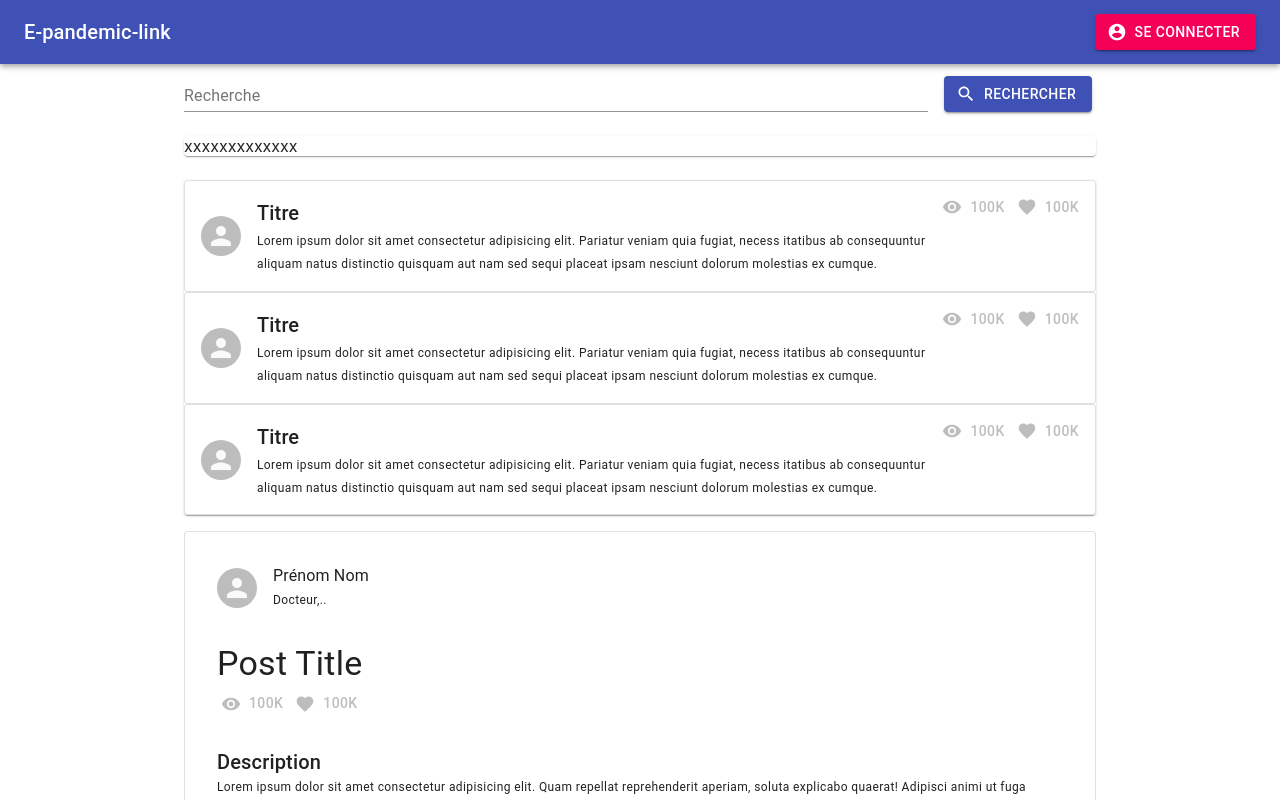
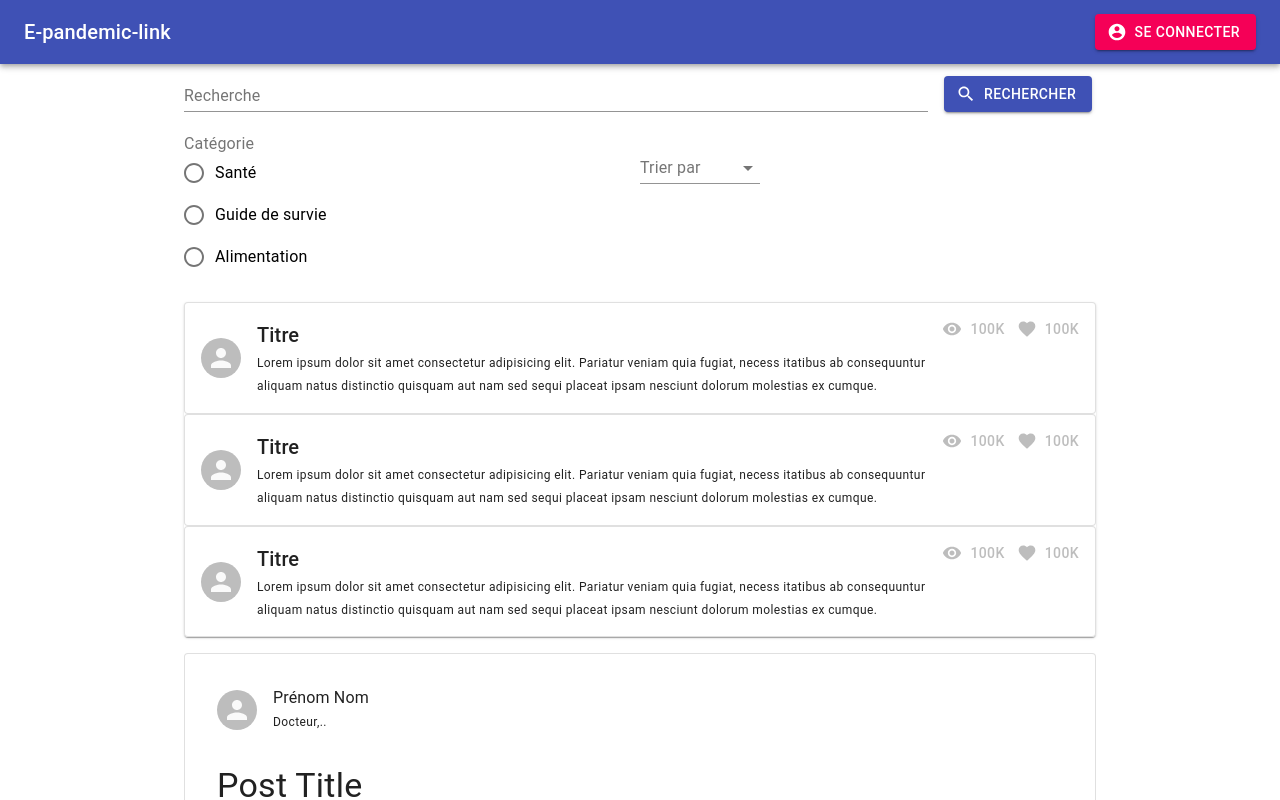
Before and after one commit to andolalaina/react-e-pandemic-link, a React (Create React App) app: page / in a window 1280 px wide. Shown: the top 800 px of the page. Built offline with nearby package versions, Linux system fonts and the light colour scheme.

Commit message:
Added search filter

```diff
--- a/src/components/Search.tsx
+++ b/src/components/Search.tsx
@@ -1,8 +1,16 @@
-import { Button, Paper, Container, Grid, TextField, Typography } from "@material-ui/core";
+import { FormLabel, FormControlLabel, Radio, Button, Paper, Container, Grid, TextField, Typography, Select, MenuItem, FormControl, InputLabel, makeStyles, createStyles, Theme, RadioGroup } from "@material-ui/core";
 import { SearchOutlined } from "@material-ui/icons";
 import React from "react";
 
+const useStyles = makeStyles((theme: Theme) =>
+createStyles({
+    formControl: {
+        minWidth: 120,
+    }
+}));
+
 export default function Search(props) {
+    const classes = useStyles()
     return(
         <Container maxWidth="md">
         <Grid container spacing={3}>
@@ -16,14 +24,26 @@ export default function Search(props) {
                     </Button>
                 </Grid>
             </Grid>
-            <Grid item xs={12}>
-                <Paper>
-                    <form>
-                        {props.filter}
-
-                    </form>
-                    xxxxxxxxxxxxx
-                </Paper>
+            <Grid item xs={12} container>
+                <Grid item xs={6}>
+                    <FormControl component="fieldset">
+                        <FormLabel component="legend">Catégorie</FormLabel>
+                        <RadioGroup aria-label="category" name="category">
+                            <FormControlLabel value="health" control={<Radio />} label="Santé" />
+                            <FormControlLabel value="survival" control={<Radio />} label="Guide de survie" />
+                            <FormControlLabel value="food" control={<Radio />} label="Alimentation" />
+                        </RadioGroup>
+                    </FormControl>
+                </Grid>
+                <Grid item xs={6}>
+                    <FormControl className={classes.formControl}>
+                        <InputLabel id="search-sort">Trier par</InputLabel>
+                        <Select labelId="search-sort" autoWidth>
+                            <MenuItem value="top">Pertinence</MenuItem>
+                            <MenuItem value="date">Date de publication</MenuItem>
+                        </Select>
+                    </FormControl>
+                </Grid>
             </Grid>
             <Grid item xs={12}>
                 <Paper>
```
